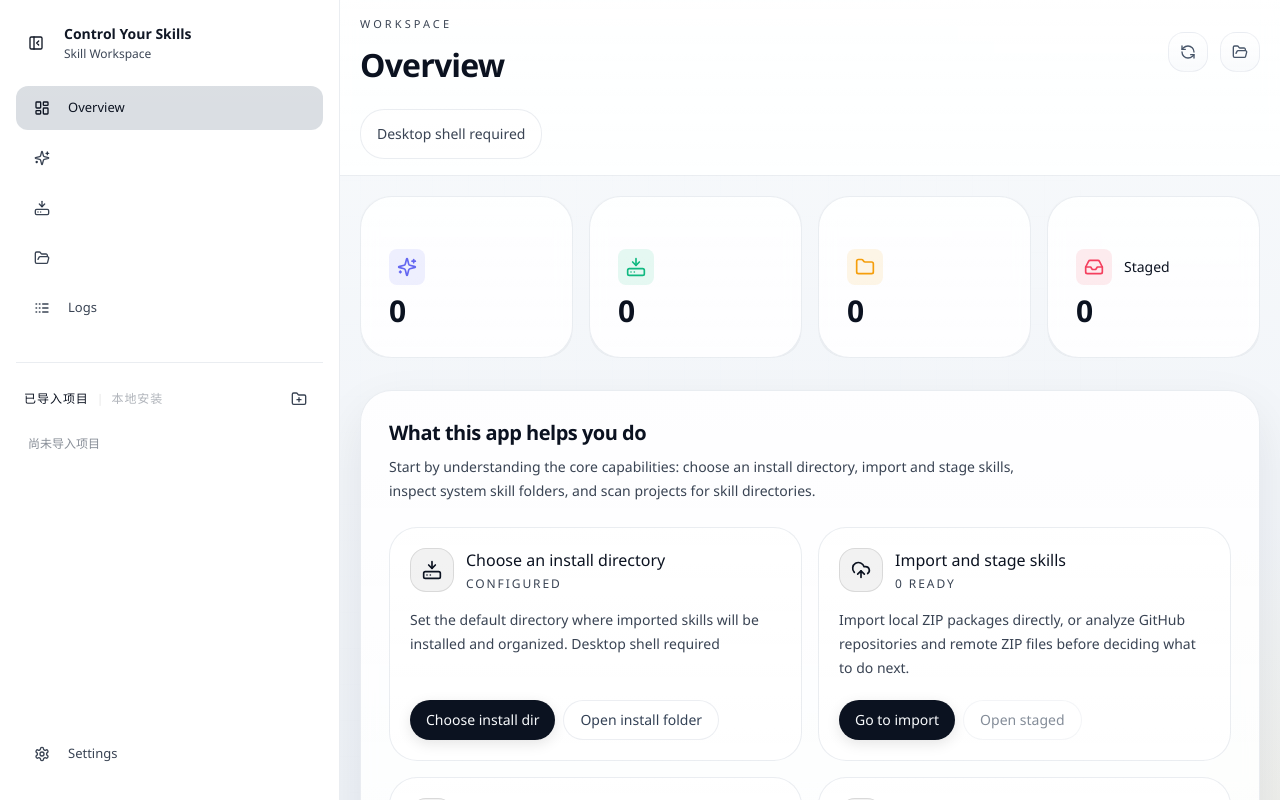
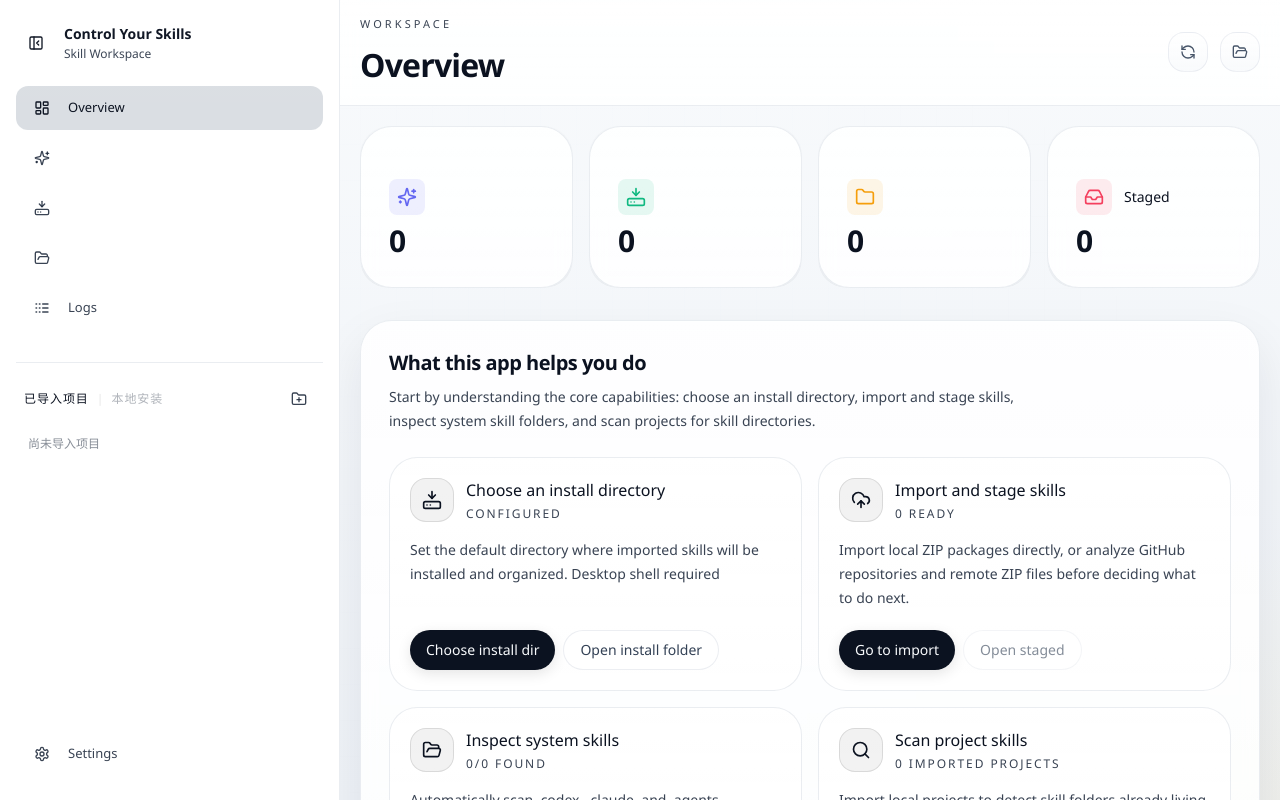
Before and after one commit to KlayPeter/control-yours-skills, a Next.js app: page / in a window 1280 px wide. Built offline with nearby package versions, Linux system fonts and the light colour scheme.

Commit message:
style: remove header path display capsule

```diff
--- a/src/components/workspace-app.tsx
+++ b/src/components/workspace-app.tsx
@@ -215,17 +215,14 @@ export function WorkspaceApp({ section, initialSkillId }: WorkspaceAppProps) {
               </div>
             </div>
 
-            <div className="mt-5 flex flex-col gap-3 xl:flex-row xl:items-center xl:justify-between">
-              <div className="app-surface-subtle inline-flex max-w-full items-center gap-3 rounded-[24px] px-4 py-3.5 text-sm app-text-soft shadow-[inset_0_1px_0_rgba(255,255,255,0.18)]">
-                <span className="truncate" title={headerPath}>{headerPath}</span>
-              </div>
-              {busyLabel ? (
+            {busyLabel ? (
+              <div className="mt-5 flex flex-col gap-3 xl:flex-row xl:items-center xl:justify-end">
                 <div className="inline-flex items-center gap-2 rounded-full border border-signal/30 bg-signal/10 px-4 py-2 text-sm text-signal">
                   <LoaderCircle className="h-4 w-4 animate-spin" />
                   {busyLabel}
                 </div>
-              ) : null}
-            </div>
+              </div>
+            ) : null}
           </header>
 
           <main className="flex-1 p-5">
```
